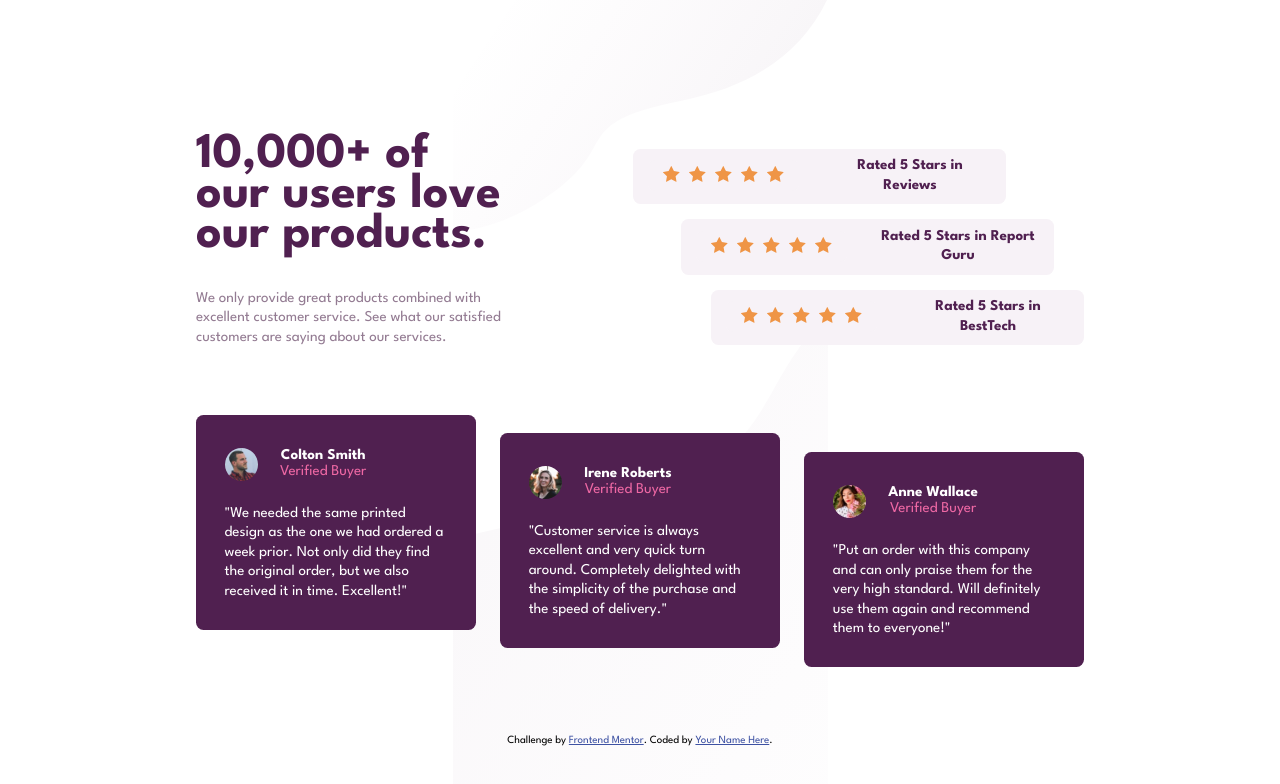
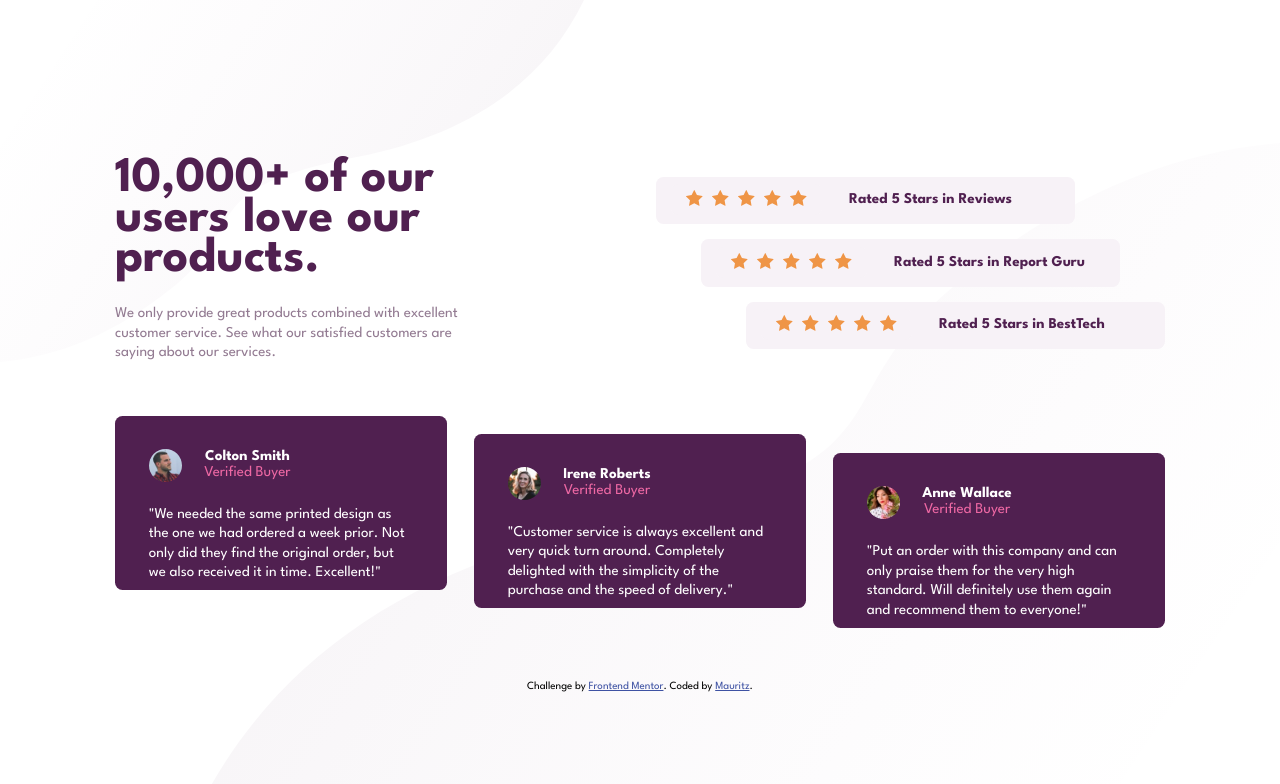
Before and after one commit to MauritzLM/social-proof-section, a plain HTML site: page index.html in a window 1280 px wide. Drawn offline with Linux system fonts and the light colour scheme.

Commit message:
updated readme, updated desktop layout

```diff
--- a/index.html
+++ b/index.html
@@ -90,8 +90,8 @@
   </main>
 
   <footer> Challenge by
-    <a href="https://www.frontendmentor.io?ref=challenge" target="_blank">Frontend Mentor</a>. Coded by <a href="#">Your
-      Name Here</a>.
+    <a href="https://www.frontendmentor.io?ref=challenge" target="_blank">Frontend Mentor</a>. Coded by <a
+      href="#">Mauritz</a>.
   </footer>
 
 
--- a/style.css
+++ b/style.css
@@ -65,7 +65,6 @@ main {
     text-align: center;
     padding: .4em 1em .6em 1em;
     border-radius: .5em;
-
 }
 
 .stars {
@@ -130,7 +129,7 @@ footer a {
 }
 
 /* Media queries */
-@media screen and (min-width: 900px) {
+@media screen and (min-width: 1000px) {
 
     body {
         display: flex;
@@ -138,6 +137,9 @@ footer a {
         justify-content: center;
         flex-direction: column;
         gap: 5em;
+        background-image: url(./images/bg-pattern-top-desktop.svg), url(./images/bg-pattern-bottom-desktop.svg);
+        background-repeat: no-repeat no-repeat;
+        background-position: top left, bottom right;
     }
 
     h1 {
@@ -145,6 +147,7 @@ footer a {
         width: 70%;
         text-align: left;
         padding: 0;
+        margin-bottom: .5em;
     }
 
     h1+p {
@@ -154,11 +157,13 @@ footer a {
     }
 
     main {
-        width: 75%;
+        width: 1050px;
         display: flex;
         flex-wrap: wrap;
         justify-content: space-between;
         gap: 1em;
+        padding: 0;
+        height: 60%;
     }
 
     .introduction {
@@ -167,7 +172,9 @@ footer a {
 
     .ratings {
         justify-content: center;
+        align-items: flex-end;
         width: 42%;
+        margin-top: 0;
     }
 
     .rating1,
@@ -176,27 +183,34 @@ footer a {
         display: flex;
         justify-content: flex-start;
         align-items: center;
-        gap: 2em;
+        gap: 1.8em;
+        width: 95%;
     }
 
     .rating1 {
         position: relative;
-        right: 5.2em;
+        right: 6em;
     }
 
     .rating2 {
         position: relative;
-        right: 2em;
+        right: 3em;
     }
 
 
     .testimonials {
         flex-direction: row;
         justify-content: space-between;
+        gap: 1.8em;
+        margin-top: 0;
     }
 
     .verified-buyer {
-        width: 31.5%;
+        flex: 28%;
+        padding-bottom: 0;
+        height: 92%;
+        padding-right: 2.25em;
+        padding-left: 2.25em;
     }
 
     .verified-buyer:nth-child(2) {
```
Also changed, not shown: 2 other files.
